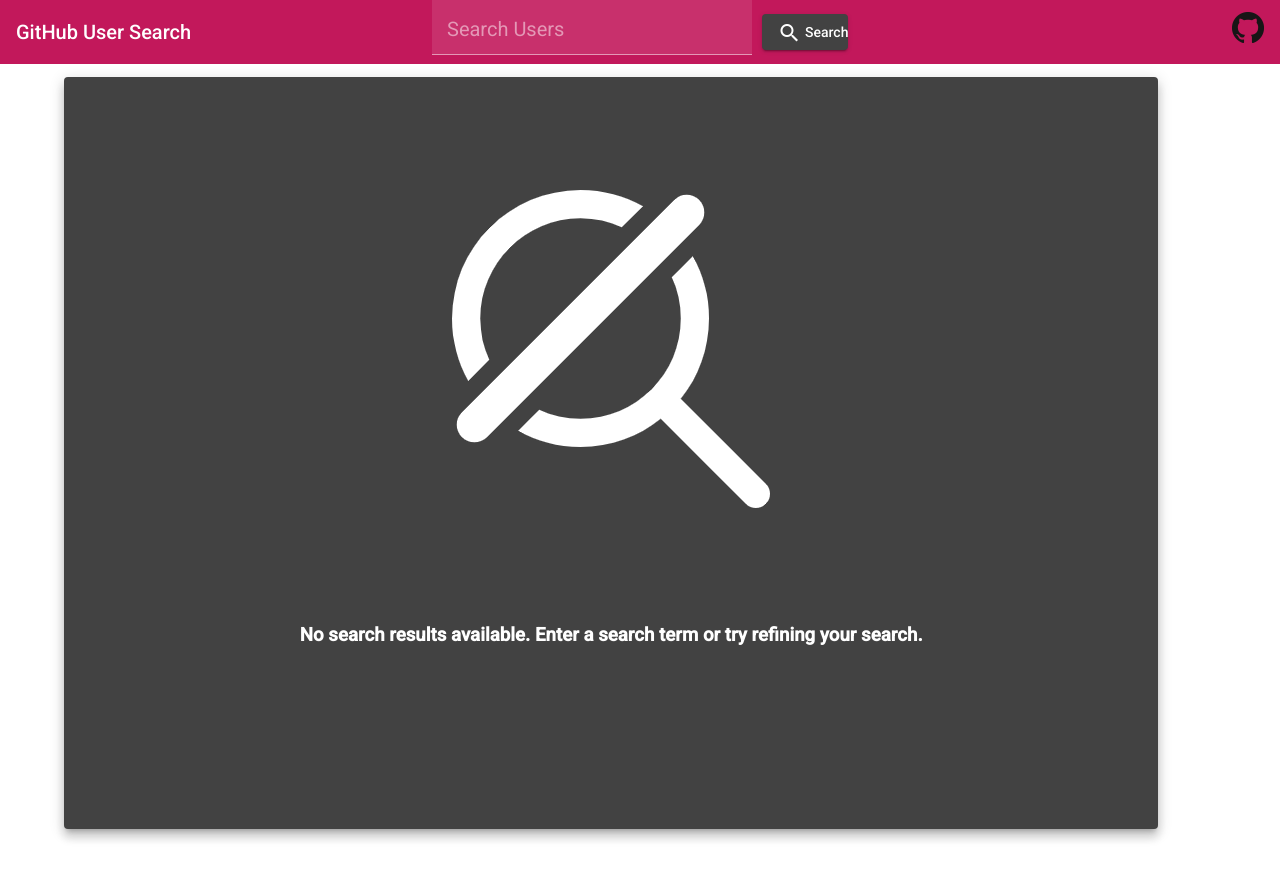
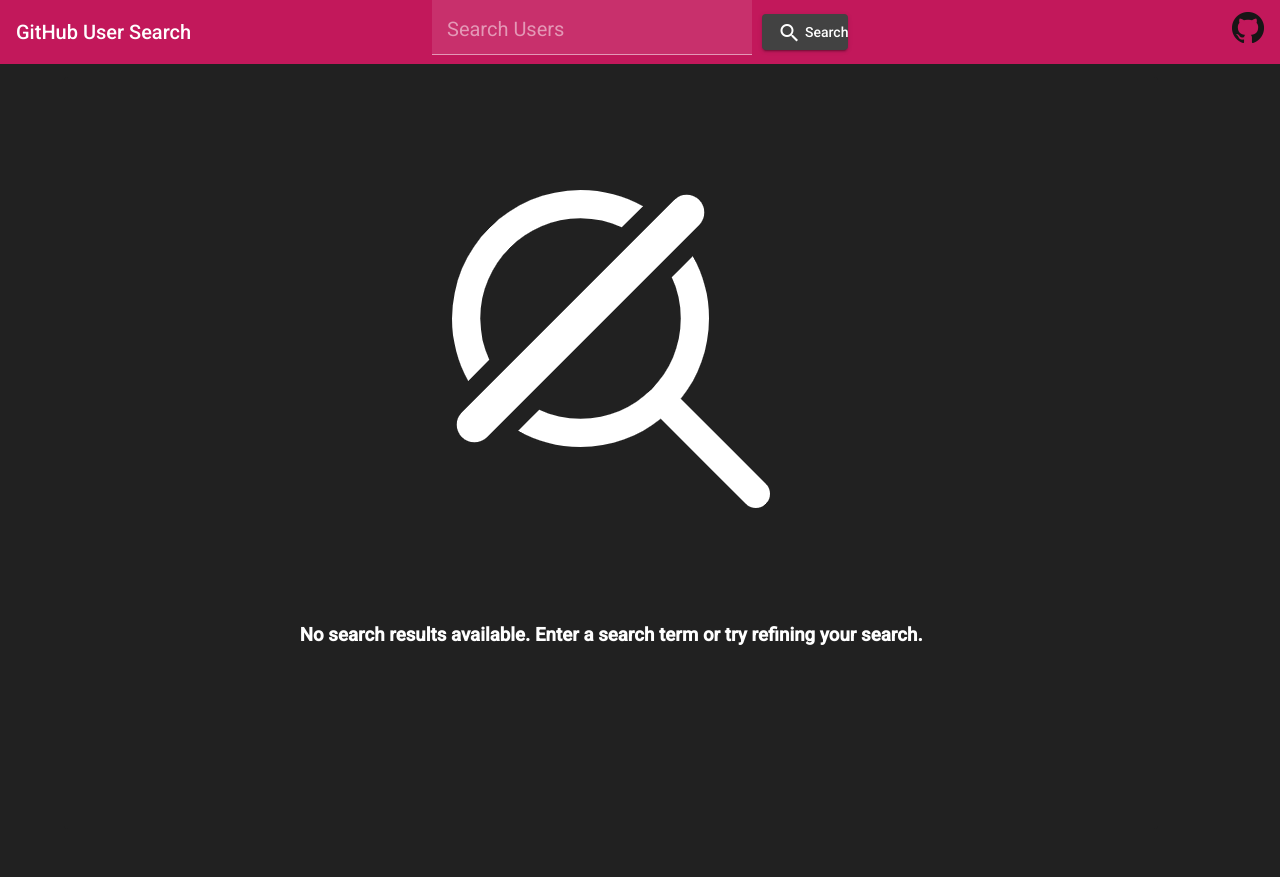
Before and after one commit to jsec/github-user-search, an Angular app: page / in a window 1280 px wide. Built offline with nearby package versions, Linux system fonts and the light colour scheme.

Commit message:
add some styling fixes to improve readability

```diff
--- a/src/app/components/search-results/search-results.component.html
+++ b/src/app/components/search-results/search-results.component.html
@@ -1,4 +1,4 @@
-<mat-card class="mat-elevation-z8">
+<mat-card class="mat-elevation-z0">
   <div *ngIf="searchResults.count; then userList else emptyMessage"></div>
 </mat-card>
 
--- a/src/app/components/search-results/search-results.component.scss
+++ b/src/app/components/search-results/search-results.component.scss
@@ -1,5 +1,6 @@
 mat-card {
   height: 90%;
+  background-color: #212121;
 }
 
 .search-result-navigation {
--- a/src/styles.scss
+++ b/src/styles.scss
@@ -1,4 +1,8 @@
 /* You can add global styles to this file, and also import other style files */
 
 html, body { height: 100%; }
-body { margin: 0; font-family: Roboto, "Helvetica Neue", sans-serif; }
+body {
+  background-color: #212121;
+  margin: 0;
+  font-family: Roboto, "Helvetica Neue", sans-serif;
+}
```
